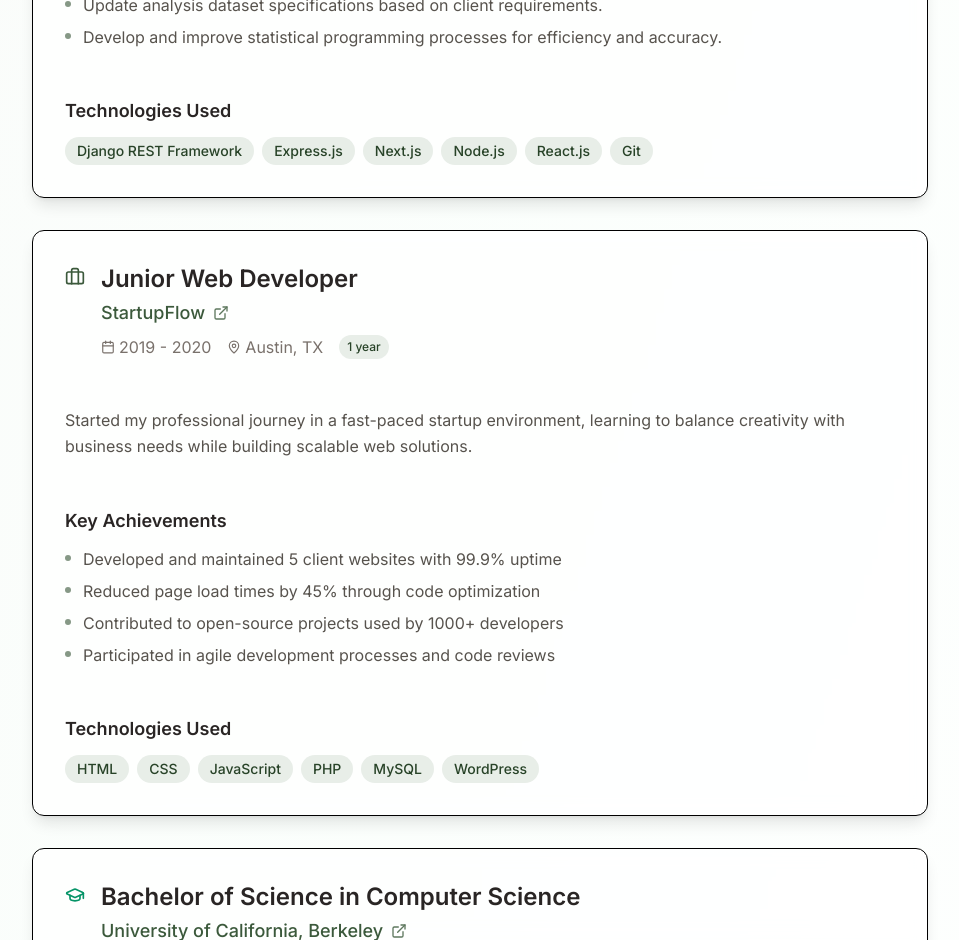
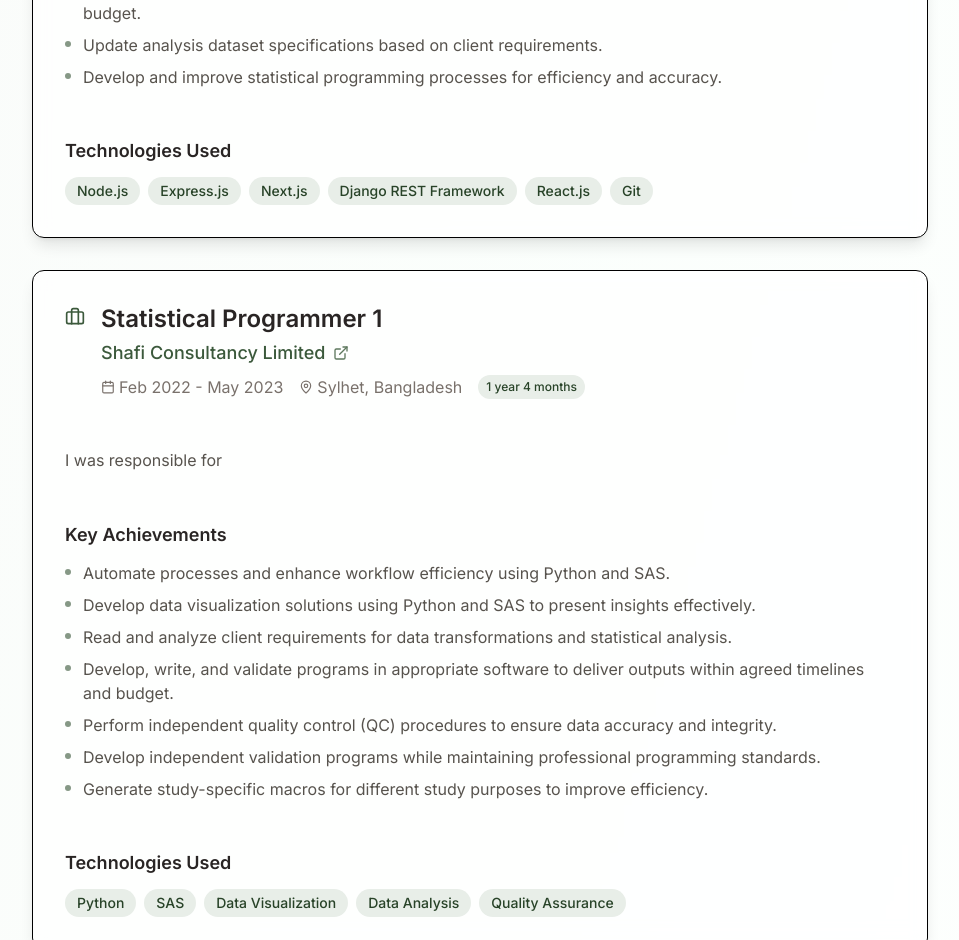
Before and after one commit to Aminul667/aminul-portfolio, a Next.js app: page /experience in a window 1280 px wide. Shown: the part 1860-2800 px from the top of the page, without its empty margins (160-1119 px from the left). Built offline with nearby package versions, Linux system fonts and the light colour scheme; a web font is replaced by a local one.

Commit message:
fixed experience

```diff
--- a/src/app/(CommonLayout)/about/page.tsx
+++ b/src/app/(CommonLayout)/about/page.tsx
@@ -83,7 +83,7 @@ const AboutPage = () => {
                 frontend experiences.
               </p>
               <div className="flex flex-wrap gap-2">
-                {["Node.js", "Python", "PostgreSQL", "GraphQL"].map((skill) => (
+                {["Node.js", "Python", "PostgreSQL", "MongoDB"].map((skill) => (
                   <span
                     key={skill}
                     className="px-3 py-1 bg-sage-100 text-sage-700 rounded-full text-sm"
@@ -103,7 +103,7 @@ const AboutPage = () => {
                 interactive experiences.
               </p>
               <div className="flex flex-wrap gap-2">
-                {["Three.js", "D3.js", "Framer Motion", "WebGL"].map(
+                {["Git", "GitHub", "VS Code"].map(
                   (skill) => (
                     <span
                       key={skill}
--- a/src/app/(CommonLayout)/blog/[slug]/page.tsx
+++ b/src/app/(CommonLayout)/blog/[slug]/page.tsx
@@ -4,7 +4,11 @@ import { getArticleById } from "@/lib/articles";
 const ArticlePage = async ({ params }: { params: { slug: string } }) => {
   const articleData = await getArticleById(params.slug);
 
-  return <SingleArticle article={articleData} />;
+  return (
+    <div className="mt-10">
+      <SingleArticle article={articleData} />
+    </div>
+  );
 };
 
 export default ArticlePage;
--- a/src/app/(CommonLayout)/blog/page.tsx
+++ b/src/app/(CommonLayout)/blog/page.tsx
@@ -9,7 +9,7 @@ const BlogPage = () => {
   const regularArticles = articles.filter((article) => !article.featured);
 
   return (
-    <div className="min-h-screen bg-gradient-to-br from-stone-50 via-green-50/30 to-sage-50 relative overflow-hidden">
+    <div className="min-h-screen bg-gradient-to-br from-stone-50 via-green-50/30 to-sage-50 relative overflow-hidden mt-10">
       {/* Animated Background Elements */}
       <AnimatedBackground />
 
--- a/src/app/(CommonLayout)/experience/page.tsx
+++ b/src/app/(CommonLayout)/experience/page.tsx
@@ -1,4 +1,5 @@
 "use client";
+
 import ExperienceCard from "@/components/Pages/ExperienceCard";
 import AnimatedBackground from "@/components/Shared/Background/AnimatedBackground";
 import { Button } from "@/components/ui/button";
@@ -19,7 +20,7 @@ const ExperiencePage = () => {
   });
 
   return (
-    <div className="min-h-screen bg-gradient-to-br from-stone-50 via-green-50/30 to-sage-50 relative overflow-hidden">
+    <div className="min-h-screen bg-gradient-to-br from-stone-50 via-green-50/30 to-sage-50 relative overflow-hidden mt-10">
       {/* Animated Background Elements */}
       <AnimatedBackground />
 
--- a/src/constants/experience.constante.ts
+++ b/src/constants/experience.constante.ts
@@ -34,11 +34,10 @@ export const experiences = [
     type: "work",
     company: "Shafi Consultancy Limited",
     position: "Back End Developer",
-    location: "Remote",
+    location: "Sylhet, Bangladesh",
     period: "Jun 2023 - Dec 2024",
     duration: "1 year 7 months",
-    description:
-      "I was responsible for",
+    description: "I was responsible for",
     achievements: [
       "Design and develop scalable APIs using Python (Django DRF) and Node.js (Express) for data-driven applications.",
       "Design and develop web applications for data visualization and project management using React, Node.js, and Python.",
@@ -52,55 +51,92 @@ export const experiences = [
       "Update analysis dataset specifications based on client requirements.",
       "Develop and improve statistical programming processes for efficiency and accuracy.",
     ],
-    technologies: ["Django REST Framework", "Express.js", "Next.js", "Node.js", "React.js", "Git"],
+    technologies: [
+      "Node.js",
+      "Express.js",
+      "Next.js",
+      "Django REST Framework",
+      "React.js",
+      "Git",
+    ],
     website: "https://www.shaficonsultancy.com",
     featured: false,
   },
   {
     id: 3,
     type: "work",
-    company: "StartupFlow",
-    position: "Junior Web Developer",
-    location: "Austin, TX",
-    period: "2019 - 2020",
-    duration: "1 year",
-    description:
-      "Started my professional journey in a fast-paced startup environment, learning to balance creativity with business needs while building scalable web solutions.",
+    company: "Shafi Consultancy Limited",
+    position: "Statistical Programmer 1",
+    location: "Sylhet, Bangladesh",
+    period: "Feb 2022 - May 2023",
+    duration: "1 year 4 months",
+    description: "I was responsible for",
     achievements: [
-      "Developed and maintained 5 client websites with 99.9% uptime",
-      "Reduced page load times by 45% through code optimization",
-      "Contributed to open-source projects used by 1000+ developers",
-      "Participated in agile development processes and code reviews",
+      "Automate processes and enhance workflow efficiency using Python and SAS.",
+      "Develop data visualization solutions using Python and SAS to present insights effectively.",
+      "Read and analyze client requirements for data transformations and statistical analysis.",
+      "Develop, write, and validate programs in appropriate software to deliver outputs within agreed timelines and budget.",
+      "Perform independent quality control (QC) procedures to ensure data accuracy and integrity.",
+      "Develop independent validation programs while maintaining professional programming standards.",
+      "Generate study-specific macros for different study purposes to improve efficiency.",
     ],
-    technologies: ["HTML", "CSS", "JavaScript", "PHP", "MySQL", "WordPress"],
-    website: "https://startupflow.com",
+    technologies: [
+      "Python",
+      "SAS",
+      "Data Visualization",
+      "Data Analysis",
+      "Quality Assurance",
+    ],
+    website: "https://www.shaficonsultancy.com",
     featured: false,
   },
   {
     id: 4,
+    type: "work",
+    company: "Shafi Consultancy Limited",
+    position: "Trainee Statistical Programmer",
+    location: "Sylhet, Bangladesh",
+    period: "Aug 2021 - Jan 2022",
+    duration: "6 months",
+    description: "I was responsible for",
+    achievements: [
+      "Read, understand, and complete training on all assigned SOPs, Guidelines, and Working Instructions.",
+      "Received training on clinical trials, data manipulation, SAS programming, and NONMEM.",
+      "Developed and maintained well-documented programs for statistical analysis.",
+      "Gained hands-on experience in data processing and statistical programming techniques.",
+      "Learned best practices for ensuring data integrity and compliance with industry standards.",
+    ],
+    technologies: [
+      "Python",
+      "SAS",
+      "Data Visualization",
+      "Data Analysis",
+      "Quality Assurance",
+    ],
+    website: "https://www.shaficonsultancy.com",
+    featured: false,
+  },
+  {
+    id: 5,
     type: "education",
-    company: "University of California, Berkeley",
-    position: "Bachelor of Science in Computer Science",
-    location: "Berkeley, CA",
+    company: "Shahjalal University of Science and Technologyy",
+    position: "Bachelor of Science in Mathematics",
+    location: "Sylhet, Bangladesh",
     period: "2015 - 2019",
     duration: "4 years",
     description:
-      "Focused on human-computer interaction and creative computing. Explored the intersection of technology and art through various projects and research.",
+      "Focused on Mathematics. Explored the intersection of technology and art through various projects and research.",
     achievements: [
-      "Graduated Magna Cum Laude with 3.8 GPA",
-      "Led the Creative Computing Club with 200+ members",
-      "Published research on generative art algorithms",
-      "Won 'Best Innovation' at the annual hackathon",
+      "Led the Euclid Programming Club with 200+ members",
     ],
     technologies: [
       "Python",
-      "Java",
-      "C++",
+      "C",
       "Machine Learning",
       "Data Structures",
       "Algorithms",
     ],
-    website: "https://berkeley.edu",
+    website: "https://www.sust.edu",
     featured: false,
   },
 ];
@@ -112,29 +148,28 @@ export const skills = [
       "React",
       "Next.js",
       "TypeScript",
+      "JavaScript",
       "Tailwind CSS",
-      "Vue.js",
-      "Svelte",
+      "Vanila CSS"
     ],
   },
   {
     category: "Creative",
     items: [
-      "Three.js",
-      "WebGL",
-      "D3.js",
-      "Framer Motion",
-      "GSAP",
-      "Canvas API",
+      "Axios",
+      "Tanstack Query",
+      "React-hook-form",
+      "Zod",
+      "JWT"
     ],
   },
   {
     category: "Backend",
-    items: ["Node.js", "Python", "GraphQL", "PostgreSQL", "MongoDB", "Redis"],
+    items: ["Node.js", "Express.js","Python", "PostgreSQL", "MongoDB"],
   },
   {
     category: "Tools",
-    items: ["Git", "Docker", "AWS", "Figma", "Blender", "Adobe Creative Suite"],
+    items: ["Git", "GitHub", "VS Code"],
   },
 ];
 
```
